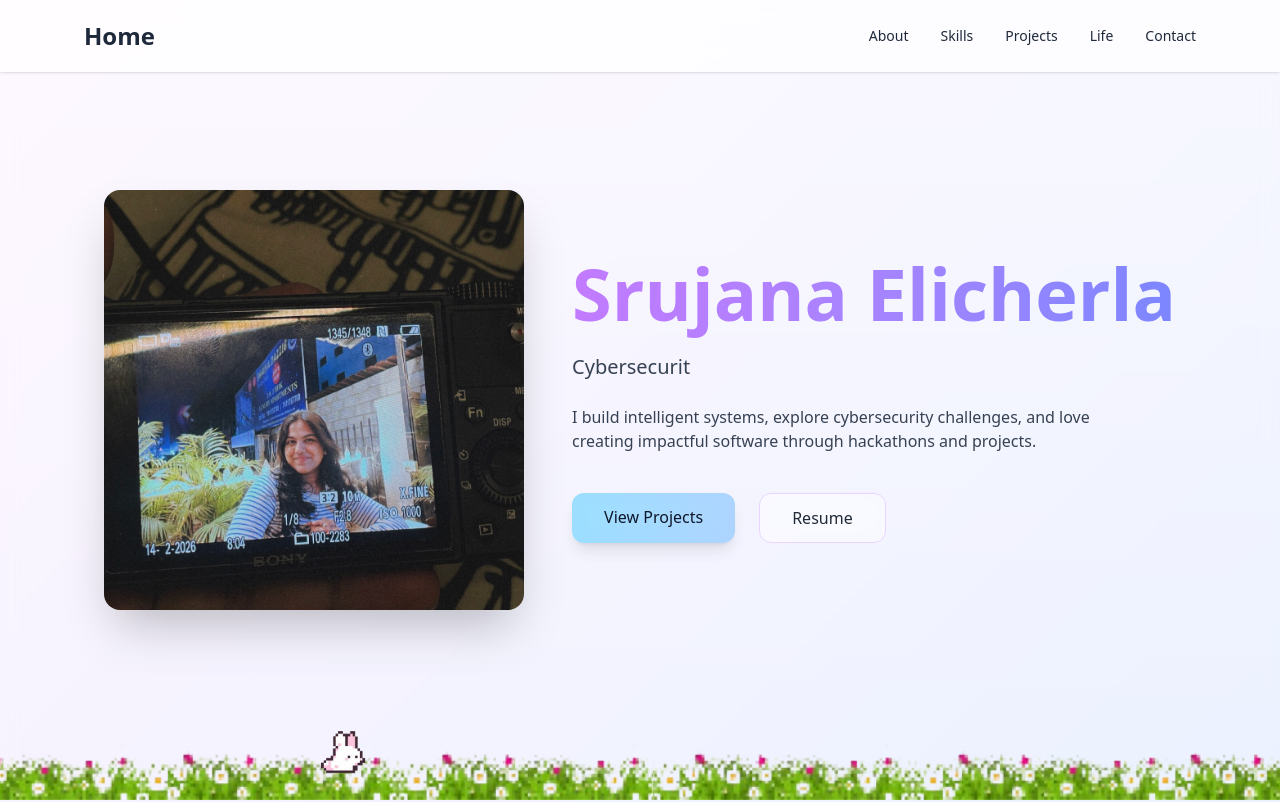
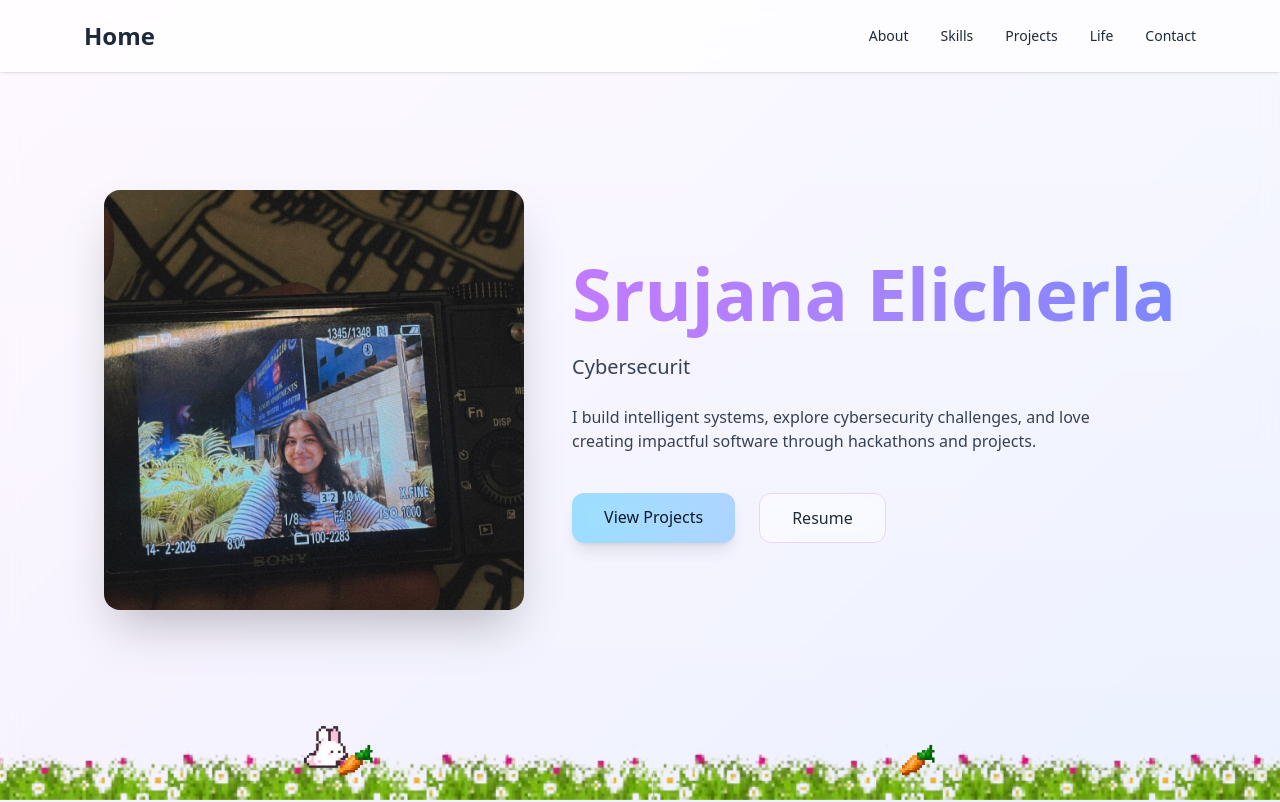
Before and after one commit to srujanaelicherla/srujanaelicherla-portfolio, a React (Vite) app: page / in a window 1280 px wide. Shown: the top 802 px of the page. Built offline with nearby package versions, Linux system fonts and the light colour scheme.

Commit message:
gave food to my rabbit

```diff
--- a/src/components/Playground.tsx
+++ b/src/components/Playground.tsx
@@ -1,67 +1,136 @@
 import { useState, useEffect, useRef } from "react"
+
+interface Carrot {
+  id: number
+  x: number
+}
 
 export default function BunnyPlayground() {
   const [left, setLeft] = useState(50)
   const [target, setTarget] = useState(200)
   const [direction, setDirection] = useState(1)
   const [hopOffset, setHopOffset] = useState(0)
-  const [paused, setPaused] = useState(false) // pause on hover
+  const [paused, setPaused] = useState(false)
+
+  const [carrots, setCarrots] = useState<Carrot[]>([])
+
   const requestRef = useRef<number>(0)
 
-  const grassHeight = 62 // grass height
+  const grassHeight = 62
 
-  // Random target update
-  const updateTarget = () => {
+  // Spawn carrots (random 8–14 seconds)
+  useEffect(() => {
+    let timeout: number
+
+    const spawnCarrot = () => {
       const maxX = window.innerWidth - 100
-    const newTarget = Math.random() * maxX
-    setTarget(newTarget)
-    setDirection(left < newTarget ? -1 : 1)
+
+      const newCarrot = {
+        id: Date.now(),
+        x: Math.random() * maxX,
       }
 
-  // Hop animation
+      setCarrots(prev => [...prev, newCarrot].slice(-5))
+
+      const nextSpawn = 8000 + Math.random() * 6000
+      timeout = window.setTimeout(spawnCarrot, nextSpawn)
+    }
+
+    spawnCarrot()
+
+    return () => clearTimeout(timeout)
+  }, [])
+
+  // Bunny hop animation
   useEffect(() => {
+    let hopTimeout: number
+
     const hopFunc = () => {
       if (!paused) {
         const hopHeight = 3 + Math.random() * 6
         setHopOffset(hopHeight)
+
         const hopDuration = 200 + Math.random() * 300
         setTimeout(() => setHopOffset(0), hopDuration)
       }
+
       const nextHop = 1000 + Math.random() * 1000
-      setTimeout(hopFunc, nextHop)
+      hopTimeout = window.setTimeout(hopFunc, nextHop)
     }
+
     hopFunc()
+
+    return () => clearTimeout(hopTimeout)
   }, [paused])
 
-  // Bunny movement
+  // Update target
+  const updateTarget = (currentLeft: number) => {
+    if (carrots.length > 0) {
+      const closest = carrots.reduce((a, b) =>
+        Math.abs(b.x - currentLeft) < Math.abs(a.x - currentLeft) ? b : a
+      )
+
+      setTarget(closest.x)
+      setDirection(currentLeft < closest.x ? -1 : 1)
+    } else {
+      const maxX = window.innerWidth - 100
+      const newTarget = Math.random() * maxX
+
+      setTarget(newTarget)
+      setDirection(currentLeft < newTarget ? -1 : 1)
+    }
+  }
+
+  // Movement animation
+  useEffect(() => {
     const animate = () => {
       if (!paused) {
         setLeft(prev => {
-        const speed = 0.5 + Math.random() * 0.3
-        if (Math.abs(prev - target) < speed) {
-          updateTarget()
-          return target
+          const speed = 0.6
+
+          const newLeft =
+            Math.abs(prev - target) < speed
+              ? target
+              : prev + (prev < target ? speed : -speed)
+
+          // 🥕 check carrot collection here
+          setCarrots(prevCarrots =>
+            prevCarrots.filter(carrot => Math.abs(carrot.x - newLeft) >= 40)
+          )
+
+          if (Math.abs(newLeft - target) < speed) {
+            updateTarget(newLeft)
           }
-        return prev + (prev < target ? speed : -speed)
+
+          return newLeft
         })
       }
+
       requestRef.current = requestAnimationFrame(animate)
     }
 
-  useEffect(() => {
     requestRef.current = requestAnimationFrame(animate)
+
     return () => cancelAnimationFrame(requestRef.current)
-  }, [target, paused])
+  }, [paused, target, carrots])
 
-  // Bunny click reaction: instant little hop
+  // Click hop
   const handleClick = () => {
     setHopOffset(15)
     setTimeout(() => setHopOffset(0), 300)
   }
 
   return (
-    <div style={{ position: "fixed", bottom: 0, left: 0, width: "100%", zIndex: 1000 }}>
-
+    <div
+      style={{
+        position: "fixed",
+        bottom: 0,
+        left: 0,
+        width: "100%",
+        zIndex: 1000,
+        pointerEvents: "none",
+      }}
+    >
       {/* Grass */}
       <img
         src="grass.png"
@@ -73,6 +142,22 @@ export default function BunnyPlayground() {
           display: "block",
         }}
       />
+
+      {/* Carrots */}
+      {carrots.map(carrot => (
+        <img
+          key={carrot.id}
+          src="/carrot.png"
+          alt="Carrot"
+          style={{
+            position: "absolute",
+            bottom: 20,
+            left: carrot.x,
+            width: 40,
+            pointerEvents: "none",
+          }}
+        />
+      ))}
 
       {/* Bunny */}
       <img
@@ -88,10 +173,11 @@ export default function BunnyPlayground() {
           transform: `scaleX(${direction}) translateY(${hopOffset}px)`,
           transition: "transform 0.2s",
           zIndex: 2,
+          pointerEvents: "auto",
         }}
-        onMouseEnter={() => setPaused(true)}  // pause movement on hover
-        onMouseLeave={() => setPaused(false)} // resume on leave
-        onClick={handleClick}                 // interactive hop
+        onMouseEnter={() => setPaused(true)}
+        onMouseLeave={() => setPaused(false)}
+        onClick={handleClick}
       />
     </div>
   )
```
Also changed, not shown: public/carrot.png (added). Lines whose indentation alone changed are shown as unchanged.
